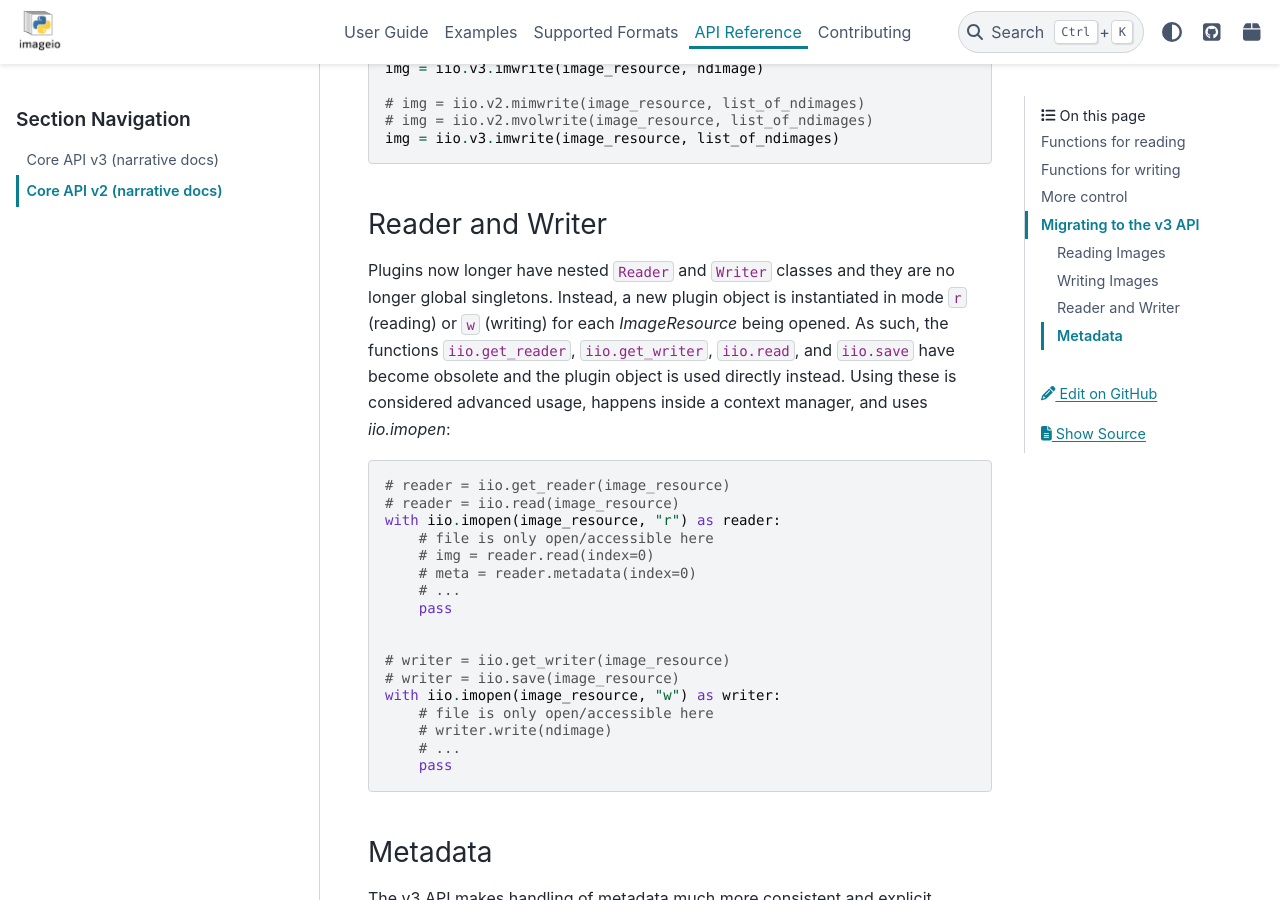
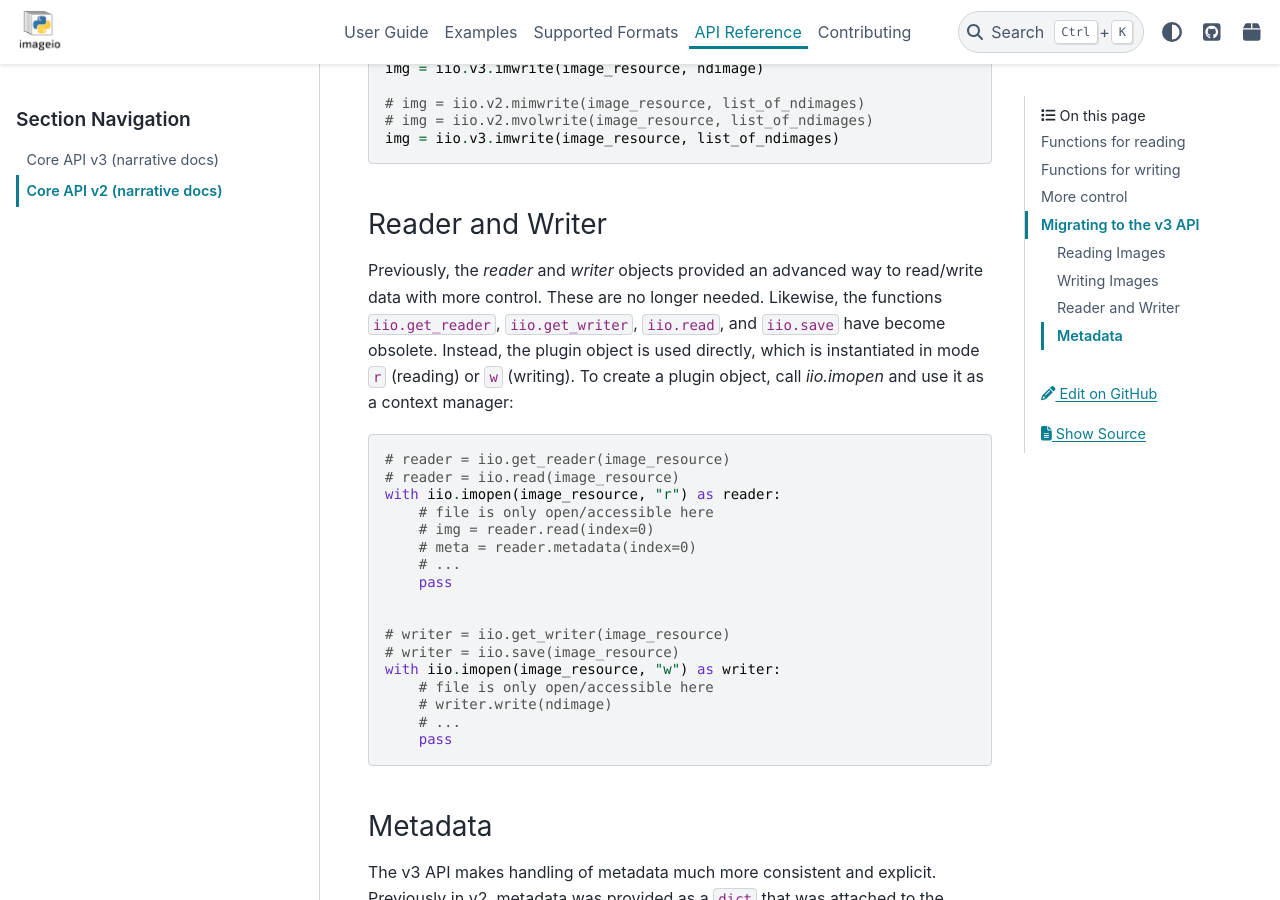
Before and after one commit to imageio/imageio, a Sphinx documentation site: the page built from docs/reference/userapi.rst, in a window 1280 px wide and 900 px high, scrolled down 3614 px. Built offline with Sphinx 7.4.7 and the PyData theme 0.15.4, drawn with Linux system fonts in a browser that asks for light colours.

Commit message:
DOC: refactor paragraph

```diff
--- a/docs/reference/userapi.rst
+++ b/docs/reference/userapi.rst
@@ -155,13 +155,12 @@ snippets::
 Reader and Writer
 -----------------
 
-Plugins now longer have nested ``Reader`` and ``Writer`` classes and they are no
-longer global singletons. Instead, a new plugin object is instantiated in mode ``r``
-(reading) or  ``w`` (writing) for each `ImageResource` being opened.
-As such, the functions ``iio.get_reader``, ``iio.get_writer``, ``iio.read``, and
-``iio.save`` have become obsolete and the plugin object is used directly
-instead. Using these is considered advanced usage, happens inside a context
-manager, and uses `iio.imopen`::
+Previously, the `reader` and `writer` objects provided an advanced way to
+read/write data with more control. These are no longer needed. Likewise, the
+functions ``iio.get_reader``, ``iio.get_writer``, ``iio.read``, and ``iio.save``
+have become obsolete. Instead, the plugin object is used directly, which is
+instantiated in mode ``r`` (reading) or  ``w`` (writing). To create a plugin
+object, call `iio.imopen` and use it as a context manager::
 
     # reader = iio.get_reader(image_resource)
     # reader = iio.read(image_resource)
```
